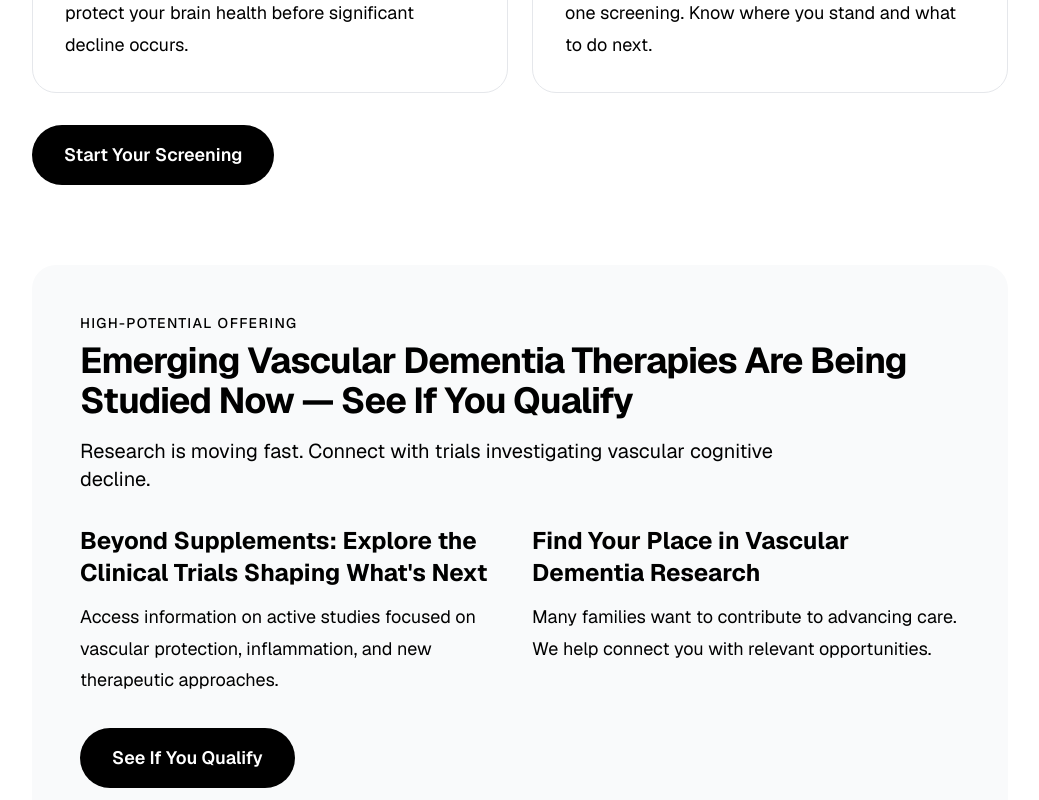
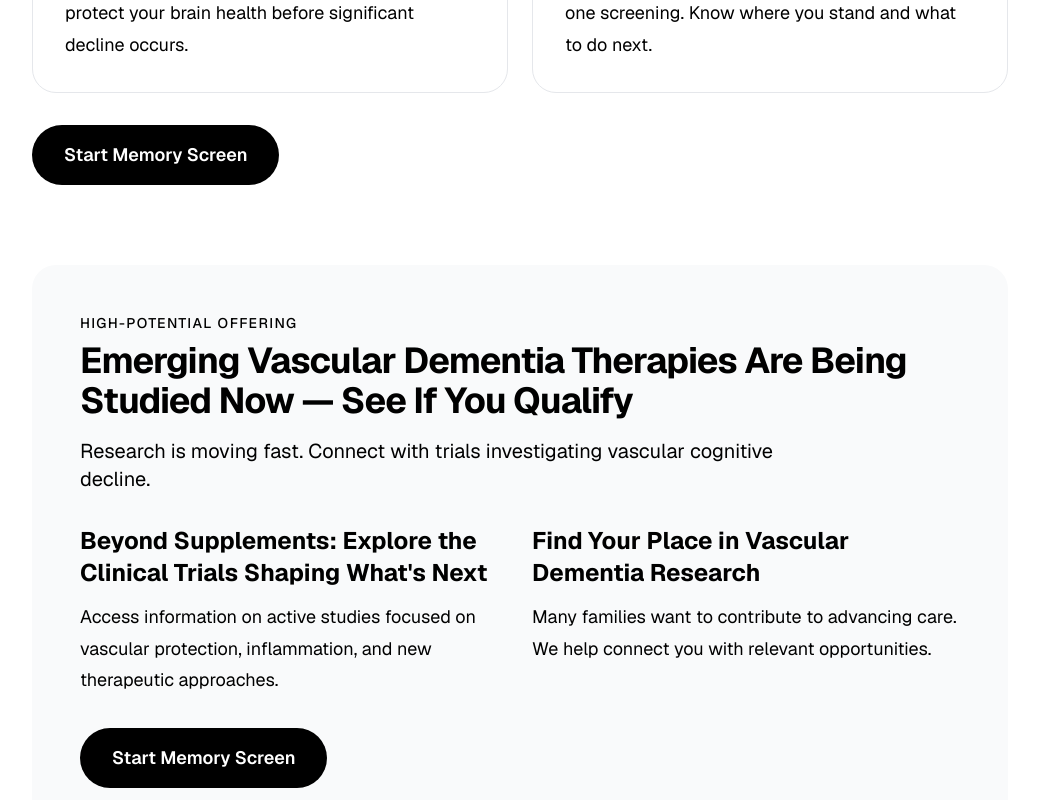
Before and after one commit to croomlawrence/vasculardementia.ai, a Next.js app: page /what-we-offer in a window 1280 px wide. Shown: the part 720-1520 px from the top of the page, without its empty margins (120-1159 px from the left). Built offline with nearby package versions, Linux system fonts and the light colour scheme.

Commit message:
Add consistent Start Memory Screen CTA to homepage and What We Offer page

```diff
--- /dev/null
+++ b/app/components/MemoryScreenCTA.tsx
@@ -0,0 +1,16 @@
+import Link from 'next/link';
+
+interface MemoryScreenCTAProps {
+  className?: string;
+}
+
+export default function MemoryScreenCTA({ className = '' }: MemoryScreenCTAProps) {
+  return (
+    <Link
+      href="#get-started"
+      className={`inline-block bg-black text-white px-8 py-4 rounded-full text-lg font-semibold hover:bg-gray-800 transition ${className}`}
+    >
+      Start Memory Screen
+    </Link>
+  );
+}
--- a/app/page.tsx
+++ b/app/page.tsx
@@ -1,4 +1,6 @@
 "use client";
+
+import MemoryScreenCTA from './components/MemoryScreenCTA';
 
 export default function VascuMindHome() {
   return (
@@ -14,16 +16,16 @@ export default function VascuMindHome() {
           </p>
           <div className="flex flex-col sm:flex-row gap-4 justify-center">
             <a
-              href="#learn"
+              href="#get-started"
               className="inline-block bg-white text-black px-10 py-4 rounded-full text-xl font-semibold hover:bg-gray-200 transition"
             >
-              Explore the Learning Center
+              Start Memory Screen
             </a>
             <a
-              href="#marketplace"
+              href="#learn"
               className="inline-block bg-white text-black px-10 py-4 rounded-full text-xl font-semibold hover:bg-gray-200 transition border border-white"
             >
-              Browse Recommended Supplements
+              Learn More
             </a>
           </div>
         </div>
@@ -55,4 +57,11 @@ export default function VascuMindHome() {
             <p className="text-lg text-black">Curated supplements, lifestyle strategies, and information on emerging therapies and clinical trials focused on vascular cognitive impairment.</p>
           </div>
         </div>
+
+        <div className="text-center mt-12">
+          <MemoryScreenCTA />
+        </div>
       </section>
+    </main>
+  );
+}
--- a/app/what-we-offer/page.tsx
+++ b/app/what-we-offer/page.tsx
@@ -1,4 +1,5 @@
 import Link from 'next/link';
+import MemoryScreenCTA from '../components/MemoryScreenCTA';
 
 export default function WhatWeOfferPage() {
   return (
@@ -40,9 +41,7 @@ export default function WhatWeOfferPage() {
         </div>
 
         <div className="mt-8">
-          <a href="#" className="inline-block bg-black text-white px-8 py-4 rounded-full text-lg font-semibold hover:bg-gray-800 transition">
-            Start Your Screening
-          </a>
+          <MemoryScreenCTA />
         </div>
       </section>
 
@@ -70,9 +69,7 @@ export default function WhatWeOfferPage() {
         </div>
 
         <div className="mt-8">
-          <a href="/research/vascular-dementia-clinical-trials" className="inline-block bg-black text-white px-8 py-4 rounded-full text-lg font-semibold hover:bg-gray-800 transition">
-            See If You Qualify
-          </a>
+          <MemoryScreenCTA />
         </div>
       </section>
 
@@ -136,9 +133,7 @@ export default function WhatWeOfferPage() {
         <p className="text-xl max-w-2xl mx-auto mb-8">
           Before it&apos;s Alzheimer&apos;s, it&apos;s often your blood vessels. The vascular cause of memory loss most families never hear about.
         </p>
-        <a href="#learn" className="inline-block bg-white text-black px-8 py-4 rounded-full text-lg font-semibold hover:bg-gray-200 transition">
-          Protect the Brain by Protecting the Blood Flow That Feeds It
-        </a>
+        <MemoryScreenCTA />
       </section>
     </div>
   );
```
